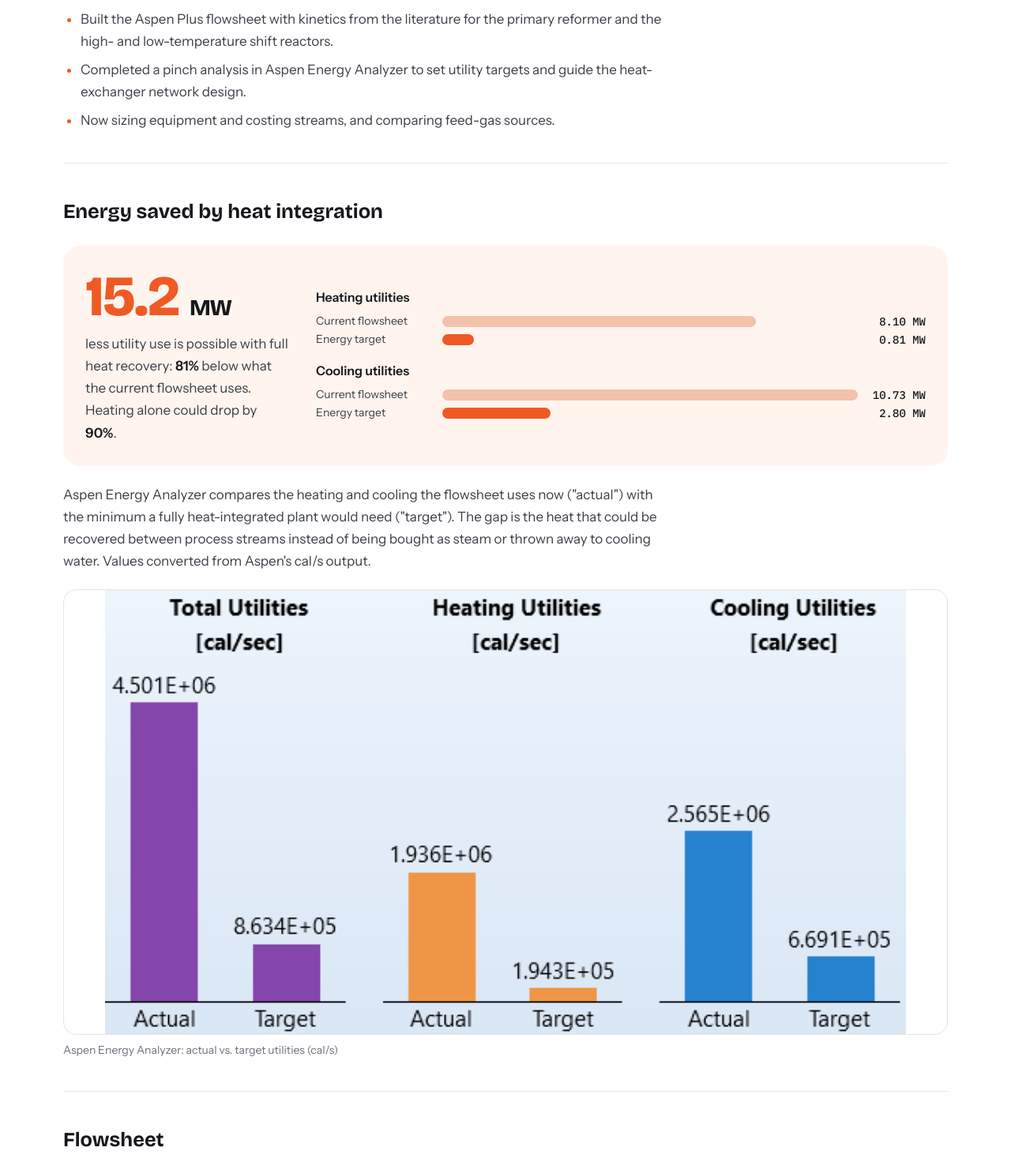
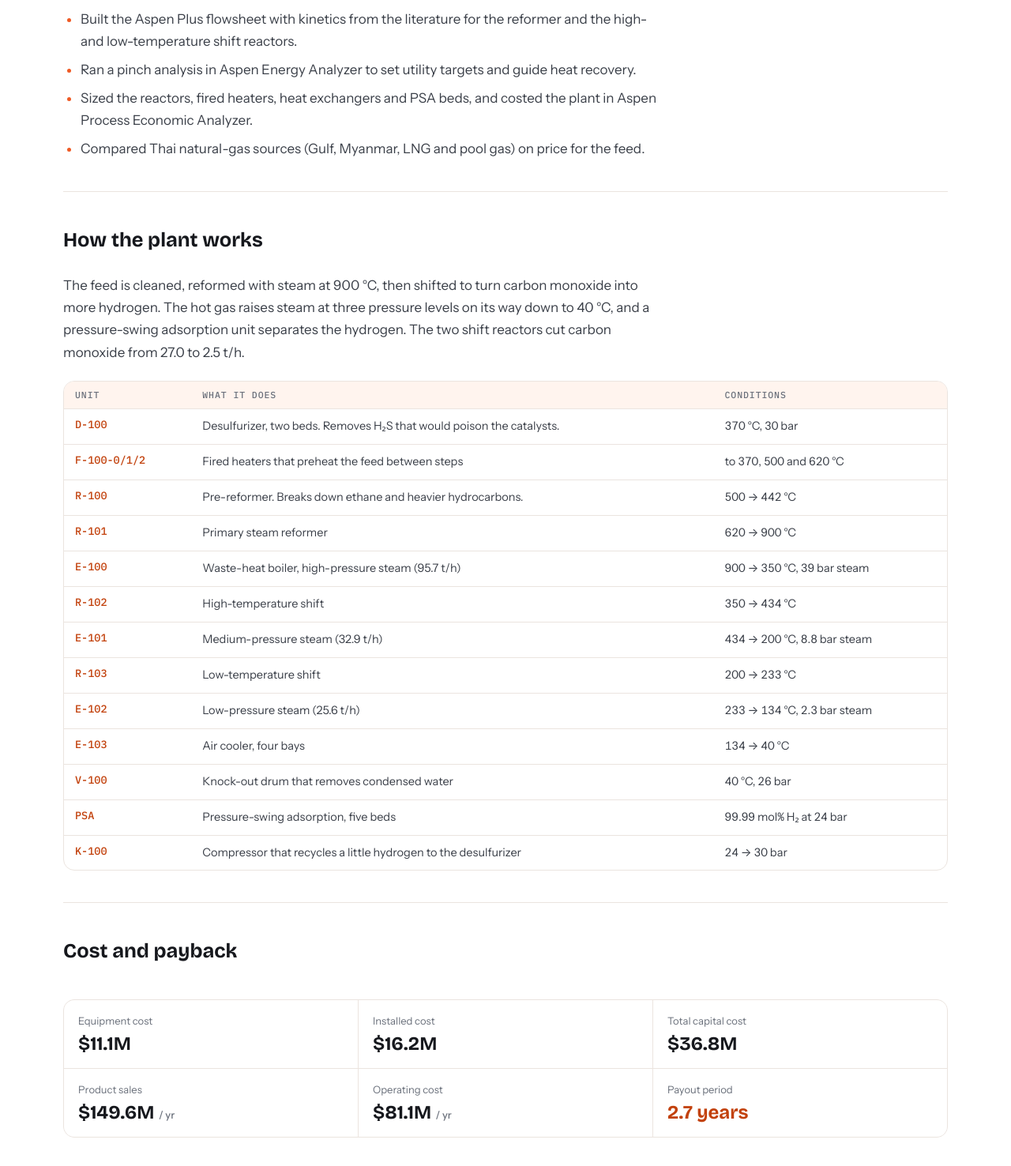
Before and after one commit to poomza54564-tech/Portfolio, a plain HTML site: page work/hydrogen.html in a window 1280 px wide. Shown: the part 770-2246 px from the top of the page at 79% size. Drawn offline with nearby package versions, Linux system fonts and the light colour scheme; a web font is replaced by a local one.

Commit message:
Update hydrogen project with October design results
Scaled-up plant figures from the optimized Aspen Plus material
balance, a unit-by-unit process table, and APEA cost and payback.

Co-Authored-By: Claude Opus 5.5 <noreply@anthropic.com>

```diff
--- a/work/hydrogen.html
+++ b/work/hydrogen.html
@@ -20,6 +20,20 @@
 .bar i { display: block; height: 14px; border-radius: 7px; background: #f3c2ad; }
 .bar.after i { background: var(--orange); }
 .bar b { font: 500 14px var(--mono); color: var(--ink); text-align: right; font-variant-numeric: tabular-nums; }
+.tablewrap { overflow-x: auto; border: 1px solid var(--rule); border-radius: 14px; }
+.units { width: 100%; border-collapse: collapse; font-size: 14.5px; min-width: 620px; }
+.units th, .units td { text-align: left; padding: 10px 14px; border-bottom: 1px solid var(--rule); vertical-align: top; }
+.units th { font: 500 11.5px/1.3 var(--mono); letter-spacing: .08em; text-transform: uppercase; color: var(--muted); background: var(--tint); }
+.units tr:last-child td { border-bottom: 0; }
+.units td:first-child { font: 500 13.5px var(--mono); color: var(--orange-ink); white-space: nowrap; }
+.units td.num { font-variant-numeric: tabular-nums; white-space: nowrap; }
+.money { display: grid; grid-template-columns: repeat(3, 1fr); gap: 1px; background: var(--rule); border: 1px solid var(--rule); border-radius: 14px; overflow: hidden; }
+@media (max-width: 640px) { .money { grid-template-columns: 1fr 1fr; } }
+.money div { background: #fff; padding: 16px 18px; }
+.money dt { font-size: 13px; color: var(--muted); }
+.money dd { margin: 4px 0 0; font: 700 24px/1.2 var(--display); color: var(--ink); }
+.money dd small { font: 500 13px var(--sans); color: var(--muted); }
+.money .hl dd { color: var(--orange-ink); }
 </style>
 </head>
 <body>
@@ -27,56 +41,99 @@
 <main class="wrap">
   <a class="back" href="../index.html#work">All work</a>
   <div class="page-head">
-    <p class="eyebrow">M.Eng. Design Project · 2026 · In progress</p>
+    <p class="eyebrow">M.Eng. Design Project (CHE654) · 2026 · In progress</p>
     <h1>Hydrogen plant by steam methane reforming</h1>
-    <p class="lede">Steam methane reforming turns natural gas and steam into hydrogen. Our team is designing the plant end to end. I'm building the Aspen Plus flowsheet and the heat integration.</p>
-    <div class="meta"><span>Aspen Plus</span><span>Reactor kinetics</span><span>Aspen Energy Analyzer</span><span>Pinch analysis</span></div>
+    <p class="lede">A plant that turns natural gas and steam into about 213 tonnes of high-purity hydrogen a day. I'm building it in Aspen Plus, from reaction kinetics and heat integration through equipment sizing and costing.</p>
+    <div class="meta"><span>Aspen Plus</span><span>Reactor kinetics</span><span>Aspen Energy Analyzer</span><span>Aspen Process Economic Analyzer</span></div>
   </div>
   <dl class="facts" style="margin-bottom:8px">
-    <div><dt>Hydrogen product</dt><dd>1,053 kg/h (≈25 t/day)</dd></div>
+    <div><dt>Hydrogen product</dt><dd>8,889 kg/h (≈213 t/day)</dd></div>
     <div><dt>Purity after PSA</dt><dd>99.99 mol% H₂</dd></div>
-    <div><dt>Steam-to-carbon</dt><dd>2.6</dd></div>
-    <div><dt>Steam raised</dt><dd>13.1 t/h (HP, MP, LP)</dd></div>
+    <div><dt>Steam-to-carbon</dt><dd>2.5</dd></div>
+    <div><dt>Steam raised</dt><dd>154 t/h (HP, MP, LP)</dd></div>
   </dl>
-  <p class="note" style="margin-bottom:28px">From the Aspen Plus results of the current converged flowsheet.</p>
+  <p class="note" style="margin-bottom:28px">From the optimized Aspen Plus flowsheet (October 2026).</p>
+
   <div class="block">
     <div class="prose">
       <h2 style="margin-top:0">What I'm doing</h2>
       <ul>
-        <li>Built the Aspen Plus flowsheet with kinetics from the literature for the primary reformer and the high- and low-temperature shift reactors.</li>
-        <li>Completed a pinch analysis in Aspen Energy Analyzer to set utility targets and guide the heat-exchanger network design.</li>
-        <li>Now sizing equipment and costing streams, and comparing feed-gas sources.</li>
+        <li>Built the Aspen Plus flowsheet with kinetics from the literature for the reformer and the high- and low-temperature shift reactors.</li>
+        <li>Ran a pinch analysis in Aspen Energy Analyzer to set utility targets and guide heat recovery.</li>
+        <li>Sized the reactors, fired heaters, heat exchangers and PSA beds, and costed the plant in Aspen Process Economic Analyzer.</li>
+        <li>Compared Thai natural-gas sources (Gulf, Myanmar, LNG and pool gas) on price for the feed.</li>
       </ul>
     </div>
   </div>
+
+  <div class="block">
+    <h2>How the plant works</h2>
+    <p style="max-width:68ch">The feed is cleaned, reformed with steam at 900 °C, then shifted to turn carbon monoxide into more hydrogen. The hot gas raises steam at three pressure levels on its way down to 40 °C, and a pressure-swing adsorption unit separates the hydrogen. The two shift reactors cut carbon monoxide from 27.0 to 2.5 t/h.</p>
+    <div class="tablewrap">
+      <table class="units">
+        <thead><tr><th>Unit</th><th>What it does</th><th>Conditions</th></tr></thead>
+        <tbody>
+          <tr><td>D-100</td><td>Desulfurizer, two beds. Removes H₂S that would poison the catalysts.</td><td class="num">370 °C, 30 bar</td></tr>
+          <tr><td>F-100-0/1/2</td><td>Fired heaters that preheat the feed between steps</td><td class="num">to 370, 500 and 620 °C</td></tr>
+          <tr><td>R-100</td><td>Pre-reformer. Breaks down ethane and heavier hydrocarbons.</td><td class="num">500 → 442 °C</td></tr>
+          <tr><td>R-101</td><td>Primary steam reformer</td><td class="num">620 → 900 °C</td></tr>
+          <tr><td>E-100</td><td>Waste-heat boiler, high-pressure steam (95.7 t/h)</td><td class="num">900 → 350 °C, 39 bar steam</td></tr>
+          <tr><td>R-102</td><td>High-temperature shift</td><td class="num">350 → 434 °C</td></tr>
+          <tr><td>E-101</td><td>Medium-pressure steam (32.9 t/h)</td><td class="num">434 → 200 °C, 8.8 bar steam</td></tr>
+          <tr><td>R-103</td><td>Low-temperature shift</td><td class="num">200 → 233 °C</td></tr>
+          <tr><td>E-102</td><td>Low-pressure steam (25.6 t/h)</td><td class="num">233 → 134 °C, 2.3 bar steam</td></tr>
+          <tr><td>E-103</td><td>Air cooler, four bays</td><td class="num">134 → 40 °C</td></tr>
+          <tr><td>V-100</td><td>Knock-out drum that removes condensed water</td><td class="num">40 °C, 26 bar</td></tr>
+          <tr><td>PSA</td><td>Pressure-swing adsorption, five beds</td><td class="num">99.99 mol% H₂ at 24 bar</td></tr>
+          <tr><td>K-100</td><td>Compressor that recycles a little hydrogen to the desulfurizer</td><td class="num">24 → 30 bar</td></tr>
+        </tbody>
+      </table>
+    </div>
+  </div>
+
+  <div class="block">
+    <h2>Cost and payback</h2>
+    <dl class="money">
+      <div><dt>Equipment cost</dt><dd>$11.1M</dd></div>
+      <div><dt>Installed cost</dt><dd>$16.2M</dd></div>
+      <div><dt>Total capital cost</dt><dd>$36.8M</dd></div>
+      <div><dt>Product sales</dt><dd>$149.6M <small>/ yr</small></dd></div>
+      <div><dt>Operating cost</dt><dd>$81.1M <small>/ yr</small></dd></div>
+      <div class="hl"><dt>Payout period</dt><dd>2.7 years</dd></div>
+    </dl>
+    <p class="note" style="max-width:70ch">From Aspen Process Economic Analyzer, at a 20% required rate of return. Operating cost includes $63.9M/yr of raw materials and $9.2M/yr of utilities. The fired heaters are the most expensive items, together about $7.0M of the $11.1M equipment cost.</p>
+  </div>
+
   <div class="block">
     <h2>Energy saved by heat integration</h2>
     <div class="saved">
       <div>
         <p class="big">15.2 <small>MW</small></p>
-        <p style="margin-top:10px">less utility use is possible with full heat recovery: <strong>81%</strong> below what the current flowsheet uses. Heating alone could drop by <strong>90%</strong>.</p>
+        <p style="margin-top:10px">less utility use is possible with full heat recovery: <strong>81%</strong> below what the flowsheet used. Heating alone could drop by <strong>90%</strong>.</p>
       </div>
       <div class="bars">
         <div>
           <h3>Heating utilities</h3>
-          <div class="bar"><span>Current flowsheet</span><i style="width:75.5%"></i><b>8.10 MW</b></div>
+          <div class="bar"><span>Flowsheet</span><i style="width:75.5%"></i><b>8.10 MW</b></div>
           <div class="bar after"><span>Energy target</span><i style="width:7.6%"></i><b>0.81 MW</b></div>
         </div>
         <div>
           <h3>Cooling utilities</h3>
-          <div class="bar"><span>Current flowsheet</span><i style="width:100%"></i><b>10.73 MW</b></div>
+          <div class="bar"><span>Flowsheet</span><i style="width:100%"></i><b>10.73 MW</b></div>
           <div class="bar after"><span>Energy target</span><i style="width:26.1%"></i><b>2.80 MW</b></div>
         </div>
       </div>
     </div>
     <div class="prose">
-      <p>Aspen Energy Analyzer compares the heating and cooling the flowsheet uses now ("actual") with the minimum a fully heat-integrated plant would need ("target"). The gap is the heat that could be recovered between process streams instead of being bought as steam or thrown away to cooling water. Values converted from Aspen's cal/s output.</p>
+      <p>Aspen Energy Analyzer compares the heating and cooling a flowsheet uses ("actual") with the minimum a fully heat-integrated plant would need ("target"). The gap is heat that could be recovered between process streams instead of being bought as steam or thrown away to cooling water. Values converted from Aspen's cal/s output.</p>
+      <p class="note">These targets are from the September design stage, before the plant was scaled up to its current capacity.</p>
     </div>
-    <figure class="fig"><div class="slot" style="aspect-ratio:536/270;background:#fff"><img src="../assets/smr-aea.png" alt="Aspen Energy Analyzer bar charts: total, heating and cooling utilities, actual versus target" style="object-fit:contain" onerror="this.remove()"></div><figcaption>Aspen Energy Analyzer: actual vs. target utilities (cal/s)</figcaption></figure>
+    <figure class="fig"><div class="slot" style="aspect-ratio:536/270;background:#fff"><img src="../assets/smr-aea.png" alt="Aspen Energy Analyzer bar charts: total, heating and cooling utilities, actual versus target" style="object-fit:contain" onerror="this.remove()"></div><figcaption>Aspen Energy Analyzer: actual vs. target utilities (cal/s), September design stage</figcaption></figure>
   </div>
+
   <div class="block">
     <h2>Flowsheet</h2>
-    <figure class="fig"><div class="slot" style="aspect-ratio:960/520;background:#fff"><img src="../assets/smr-flowsheet.png" alt="SMR plant flowsheet: desulfurizer, pre-reformers, reformer, shift reactors, heat recovery exchangers, separator and PSA" style="object-fit:contain" onerror="this.remove()"></div><figcaption>Desulfurization, pre-reforming and reforming, the shift reactors, heat recovery raising steam (E-100 to E-102), then water knock-out and PSA for hydrogen, with part recycled.</figcaption></figure>
+    <figure class="fig"><div class="slot" style="aspect-ratio:960/520;background:#fff"><img src="../assets/smr-flowsheet.png" alt="SMR plant flowsheet: desulfurizer, pre-reformer, reformer, shift reactors, heat recovery exchangers, separator and PSA" style="object-fit:contain" onerror="this.remove()"></div><figcaption>Desulfurization, pre-reforming and reforming, the shift reactors, heat recovery raising steam, then water knock-out and PSA for hydrogen, with part recycled. September layout.</figcaption></figure>
   </div>
 </main>
 <footer class="wrap"><span>© 2026 Ratchaphon Phonpoon</span><a href="../index.html">Back to home</a></footer>
```
Also changed, not shown: index.html (+1 -1 lines).
